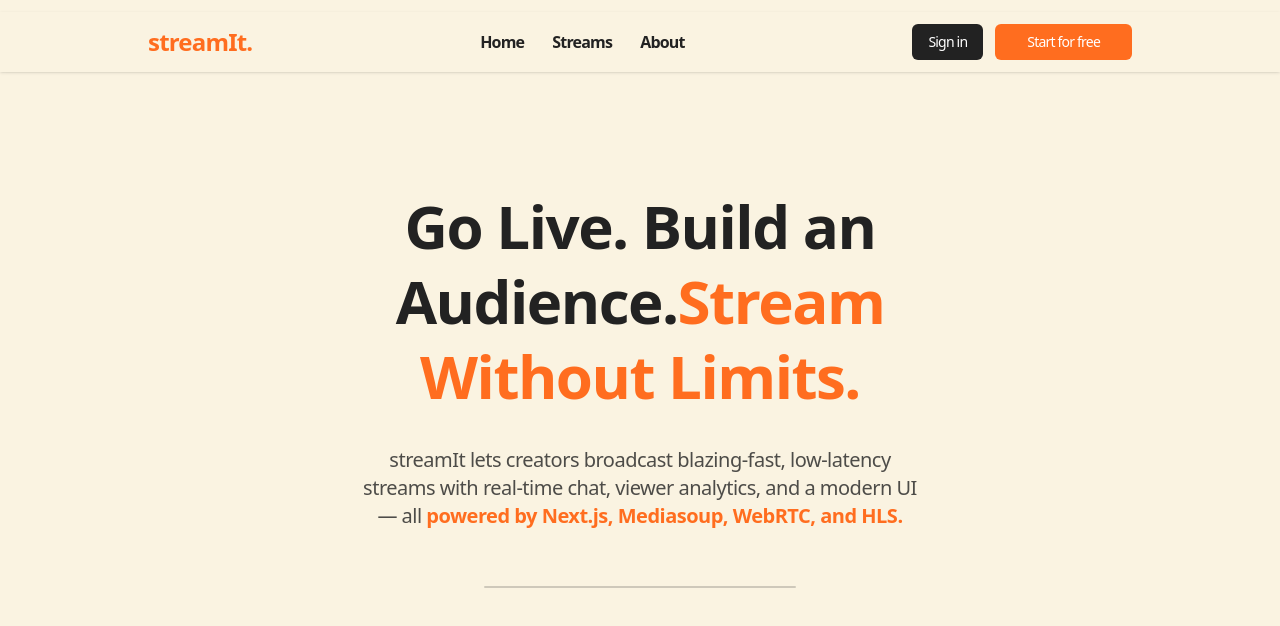
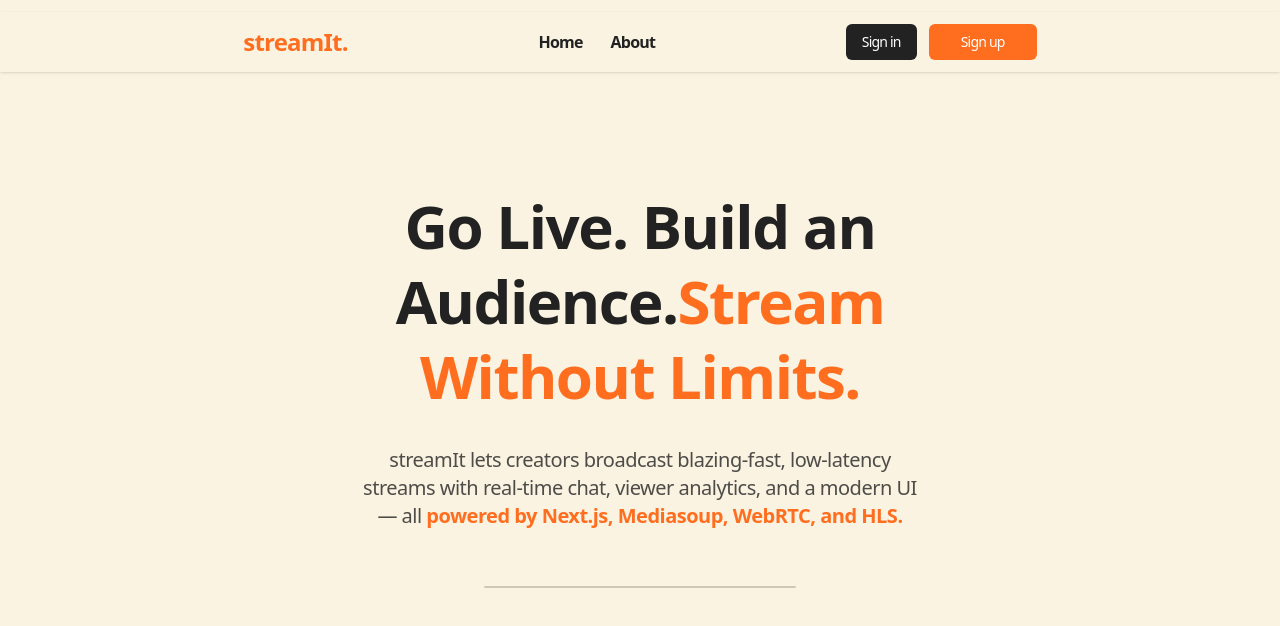
Before and after one commit to athulraj2027/streamIt, a Next.js app in the folder apps/frontend/: page / in a window 1280 px wide. Shown: the top 626 px of the page. Built offline with nearby package versions, Linux system fonts and the light colour scheme.

Commit message:
init: zod package

```diff
--- a/apps/frontend/components/AuthComponents/OtpCard.tsx
+++ b/apps/frontend/components/AuthComponents/OtpCard.tsx
@@ -17,12 +17,6 @@ import {
 } from "@/components/ui/input-otp";
 import { useRouter } from "next/navigation";
 import { useState } from "react";
-
-// const FormSchema = z.object({
-//   pin: z.string().regex(/^\d{6}$/, {
-//     message: "Your OTP must be exactly 6 digits.",
-//   }),
-// });
 
 export function InputOTPForm() {
   //   const { username, email, password, role, clearSignupData } = useSignupStore();
--- a/apps/frontend/components/AuthComponents/SignupCard.tsx
+++ b/apps/frontend/components/AuthComponents/SignupCard.tsx
@@ -13,9 +13,7 @@ import { Input } from "../ui/input";
 import { Label } from "../ui/label";
 import Link from "next/link";
 import { useRouter } from "next/navigation";
-// import { validateSignupForm } from "@/lib/validation";
-// import { signupUser } from "@/lib/api";
-// import { useSignupStore } from "@/store/signupStore";
+import { signupSchema } from "@repo/validators";
 
 const SignUpCard = () => {
   const router = useRouter();
--- a/apps/frontend/components/HomePage/hero.tsx
+++ b/apps/frontend/components/HomePage/hero.tsx
@@ -3,7 +3,7 @@ import React from "react";
 
 const HeroSection = () => {
   return (
-    <div className="flex flex-col gap-8 justify-center items-center min-h-screen text-center px-4 bg-[#FAF3E1]">
+    <div className="flex flex-col gap-8 justify-center items-center min-h-screen text-center mt-[10%] lg:mt-0 px-4 bg-[#FAF3E1]">
       <h1 className="tracking-tight text-5xl sm:text-6xl font-extrabold text-[#222222] sm:w-[60%] md:w-[50%] mx-[10%] leading-tight">
         Go Live. Build an Audience.
         <span className="text-[#FF6D1F]">Stream Without Limits.</span>
--- a/apps/frontend/components/Navbar.tsx
+++ b/apps/frontend/components/Navbar.tsx
@@ -12,7 +12,7 @@ const Navbar = () => {
 
   return (
     <div className="fixed z-20 tracking-tighter top-0 sm:top-3 w-full  shadow-sm">
-      <div className="px-5 max-w-5xl mx-auto flex justify-between items-center p-3">
+      <div className="px-5 max-w-5xl mx-auto flex justify-around items-center p-3">
         <Link href={`/`}>
           <h1 className="text-2xl font-extrabold text-[#FF6D1F] cursor-pointer hover:opacity-80 transition">
             streamIt.
@@ -24,9 +24,6 @@ const Navbar = () => {
           <ul className="flex justify-around items-center gap-7 font-semibold text-[#222222]">
             <li className="hover:text-[#FF6D1F] transition">
               <Link href={`/`}>Home</Link>
-            </li>
-            <li className="hover:text-[#FF6D1F] transition">
-              <Link href={`/`}>Streams</Link>
             </li>
             <li className="hover:text-[#FF6D1F] transition">
               <Link href={`/`}>About</Link>
@@ -43,7 +40,7 @@ const Navbar = () => {
           </Link>
           <Link href="/sign-up">
             <Button className="rounded-sm bg-[#FF6D1F] text-white hover:bg-[#e55f18] px-8 transition">
-              Start for free
+              Sign up
             </Button>
           </Link>
         </div>
--- a/apps/frontend/package.json
+++ b/apps/frontend/package.json
@@ -16,7 +16,7 @@
     "clsx": "^2.1.1",
     "input-otp": "^1.4.2",
     "lucide-react": "^0.561.0",
-    "next": "16.0.7",
+    "next": "^16.0.10",
     "react": "19.2.0",
     "react-dom": "19.2.0",
     "react-hook-form": "^7.68.0",
--- /dev/null
+++ b/packages/validators/src/index.ts
@@ -0,0 +1 @@
+export * from "./user.schema";
```
Also changed, not shown: packages/validators/package.json (added, +16 -0 lines), packages/validators/src/user.schema.ts (added, +23 -0 lines), 1 other file (tests, documents, lock files or other folders).
